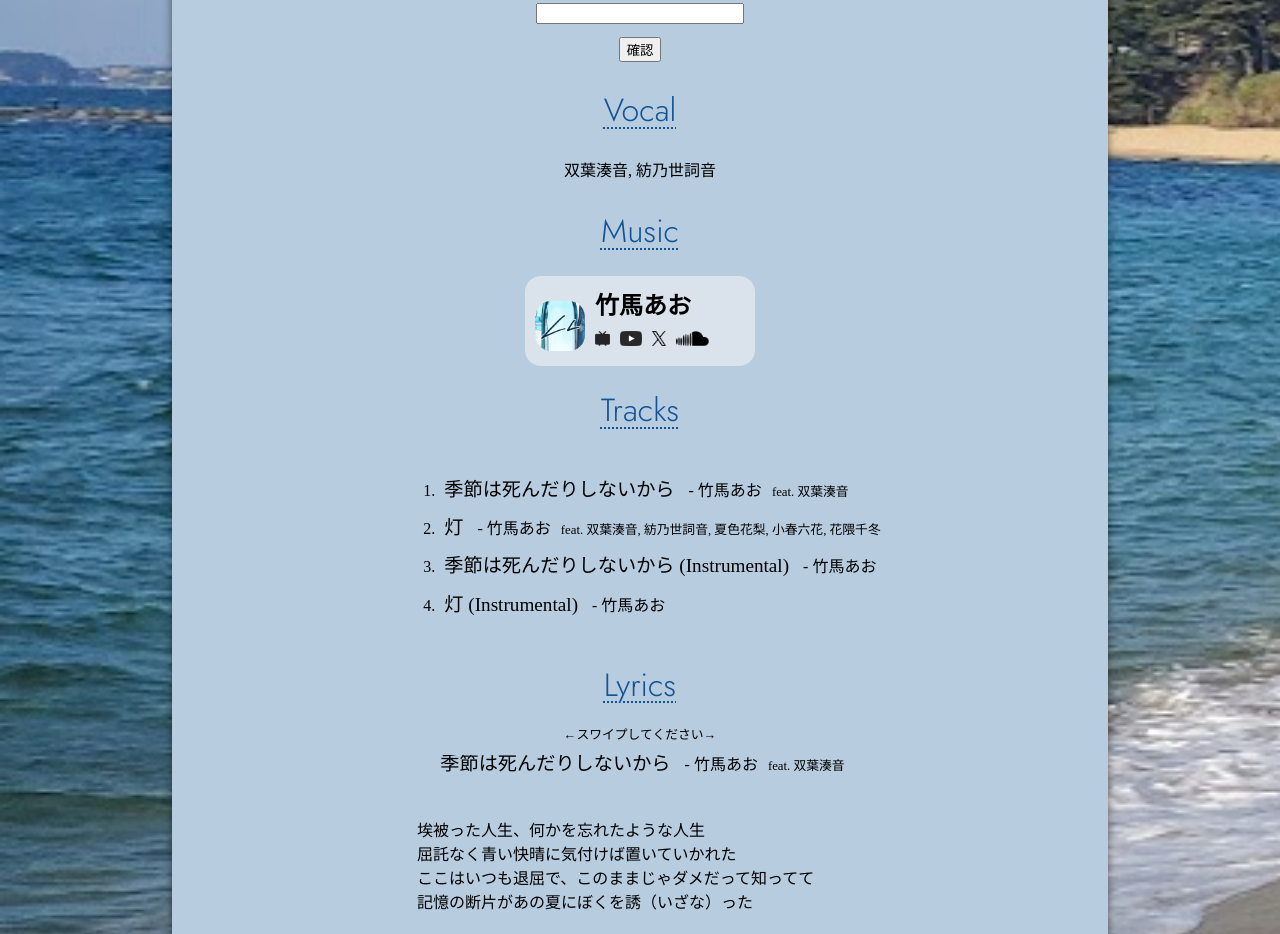
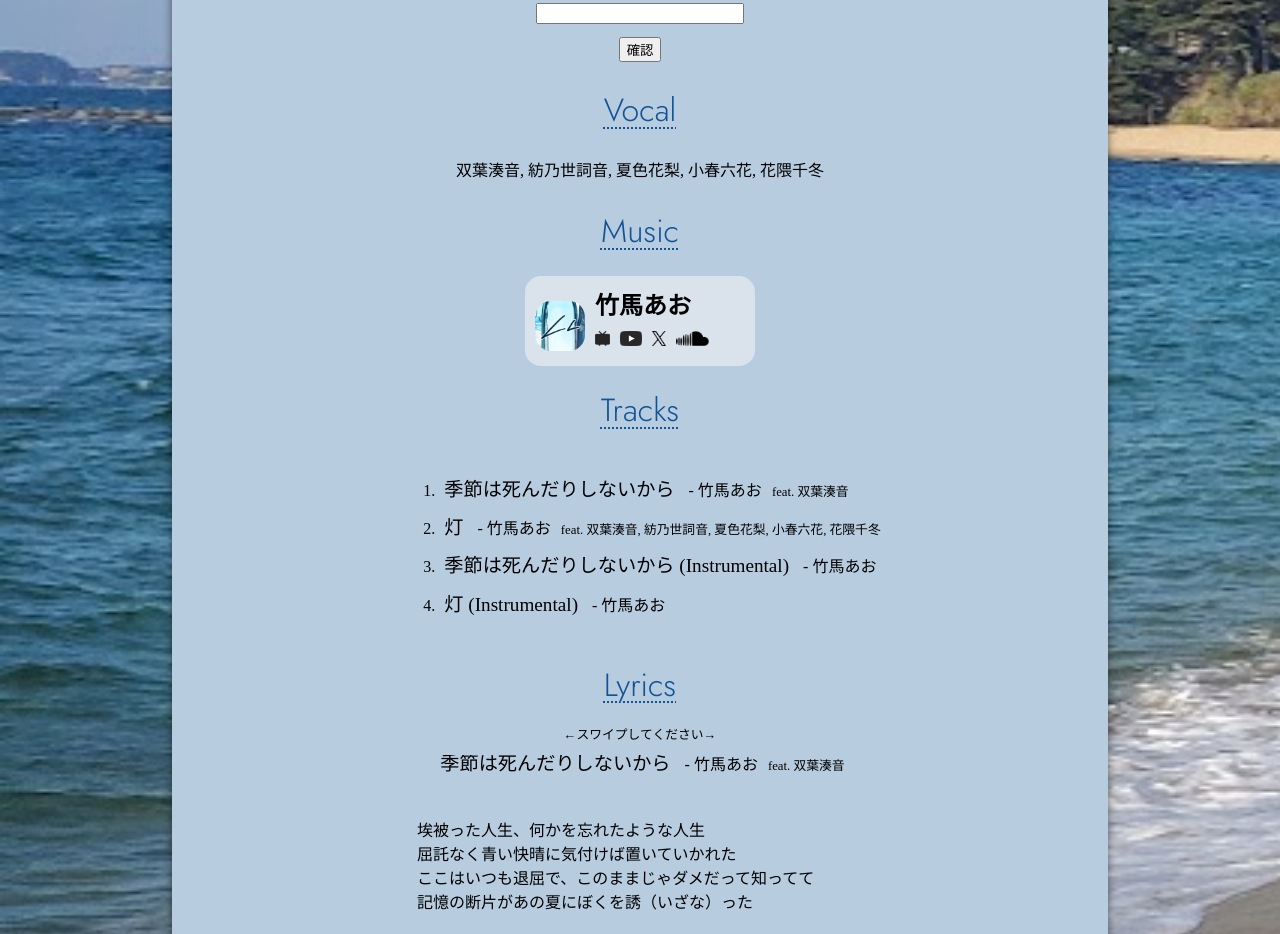
Before and after one commit to Bmbo-sprg/aotakeuma, a React (Vite) app in the folder aotakeuma/: page /discography/7 in a window 1280 px wide. Shown: the part 1011-1945 px from the top of the page. Built offline with nearby package versions, Linux system fonts and the light colour scheme; a web font is replaced by a local one.

Commit message:
Kisetsu ボーカル変え忘れた！

```diff
--- a/aotakeuma/src/pages/Kisetsu.tsx
+++ b/aotakeuma/src/pages/Kisetsu.tsx
@@ -362,7 +362,7 @@ const Vocal = () => {
   return (
     <>
       <Header>Vocal</Header>
-      <CenterText>双葉湊音, 紡乃世詞音</CenterText>
+      <CenterText>双葉湊音, 紡乃世詞音, 夏色花梨, 小春六花, 花隈千冬</CenterText>
     </>
   )
 }
```
